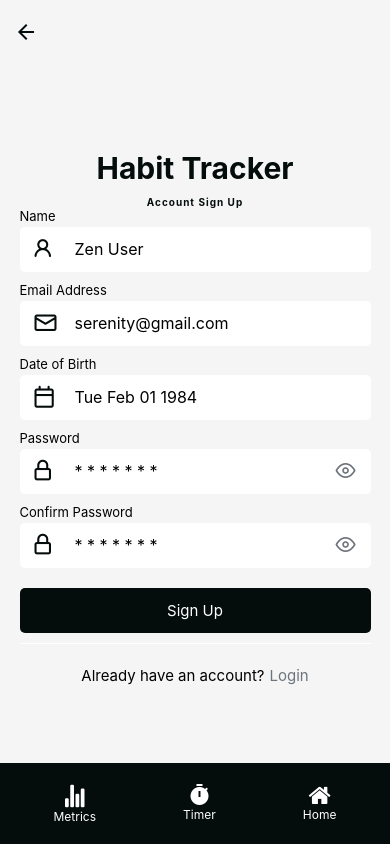
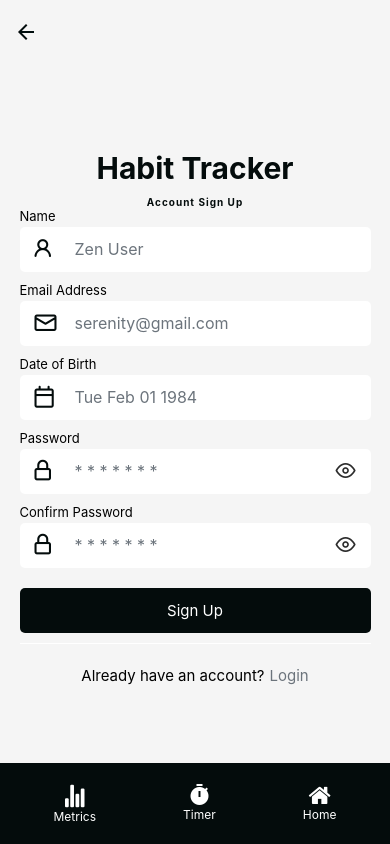
Before and after one commit to Lenindelrionicaragua/HabitTrackerAppFront, a React Native app: screen /SignupScreen in a window 390 px wide. Built offline with nearby package versions, Linux system fonts and the light colour scheme; what expo-web-browser would draw is missing.

Commit message:
update placeholder text colors

```diff
--- a/component/TextInputSignupScreen/TextInputSignupScreen.js
+++ b/component/TextInputSignupScreen/TextInputSignupScreen.js
@@ -54,7 +54,7 @@ const TextInputSignupScreen = props => {
           <Feather
             name={hidePassword ? "eye" : "eye-off"}
             size={rightIconSize}
-            color={lightGreen}
+            color={darkGrey}
           />
         </RightIcon>
       )}
--- a/screens/LoginScreen/LoginScreen.js
+++ b/screens/LoginScreen/LoginScreen.js
@@ -46,7 +46,7 @@ import { setActiveScreen } from "../../actions/counterActions";
 
 WebBrowser.maybeCompleteAuthSession();
 
-const { seaGreen, infoGrey, darkGrey, lightGrey } = Colors;
+const { seaGreen, infoGrey, darkGrey, lightGreen } = Colors;
 
 const LoginScreen = ({ navigation, route }) => {
   // Local state for handling form interactions
@@ -279,7 +279,7 @@ const LoginScreen = ({ navigation, route }) => {
                   label="Email Address"
                   icon="mail"
                   placeholder="serenity@gmail.com"
-                  placeholderTextColor={lightGrey}
+                  placeholderTextColor={lightGreen}
                   onChangeText={handleChange("email")}
                   onBlur={handleBlur("email")}
                   value={values.email}
@@ -290,7 +290,7 @@ const LoginScreen = ({ navigation, route }) => {
                   label="Password"
                   icon="lock"
                   placeholder="* * * * * * *"
-                  placeholderTextColor={lightGrey}
+                  placeholderTextColor={lightGreen}
                   onChangeText={handleChange("password")}
                   onBlur={handleBlur("password")}
                   value={values.password}
--- a/screens/SignupScreen/SignupScreen.js
+++ b/screens/SignupScreen/SignupScreen.js
@@ -33,7 +33,7 @@ import { useSelector, useDispatch } from "react-redux";
 import { setActiveScreen } from "../../actions/counterActions";
 
 // Colors
-const { white, lightGrey } = Colors;
+const { white, lightGreen } = Colors;
 
 const SignupScreen = ({ navigation }) => {
   const [hidePassword, setHidePassword] = useState(true);
@@ -211,7 +211,7 @@ const SignupScreen = ({ navigation }) => {
                   label="Name"
                   icon="person"
                   placeholder="Zen User"
-                  placeholderTextColor={lightGrey}
+                  placeholderTextColor={lightGreen}
                   onChangeText={handleChange("name")}
                   onBlur={handleBlur("name")}
                   value={values.name}
@@ -222,7 +222,7 @@ const SignupScreen = ({ navigation }) => {
                   label="Email Address"
                   icon="mail"
                   placeholder="serenity@gmail.com"
-                  placeholderTextColor={lightGrey}
+                  placeholderTextColor={lightGreen}
                   onChangeText={handleChange("email")}
                   onBlur={handleBlur("email")}
                   value={values.email}
@@ -234,7 +234,7 @@ const SignupScreen = ({ navigation }) => {
                   label="Date of Birth"
                   icon="calendar"
                   placeholder="Tue Feb 01 1984"
-                  placeholderTextColor={lightGrey}
+                  placeholderTextColor={lightGreen}
                   onChangeText={handleChange("dateOfBirth")}
                   onBlur={handleBlur("dateOfBirth")}
                   value={userBirthDay ? userBirthDay.toDateString() : ""}
@@ -248,7 +248,7 @@ const SignupScreen = ({ navigation }) => {
                   label="Password"
                   icon="lock"
                   placeholder="* * * * * * *"
-                  placeholderTextColor={lightGrey}
+                  placeholderTextColor={lightGreen}
                   onChangeText={handleChange("password")}
                   onBlur={handleBlur("password")}
                   value={values.password}
@@ -263,7 +263,7 @@ const SignupScreen = ({ navigation }) => {
                   label="Confirm Password"
                   icon="lock"
                   placeholder="* * * * * * *"
-                  placeholderTextColor={lightGrey}
+                  placeholderTextColor={lightGreen}
                   onChangeText={handleChange("confirmPassword")}
                   onBlur={handleBlur("confirmPassword")}
                   value={values.confirmPassword}
```
